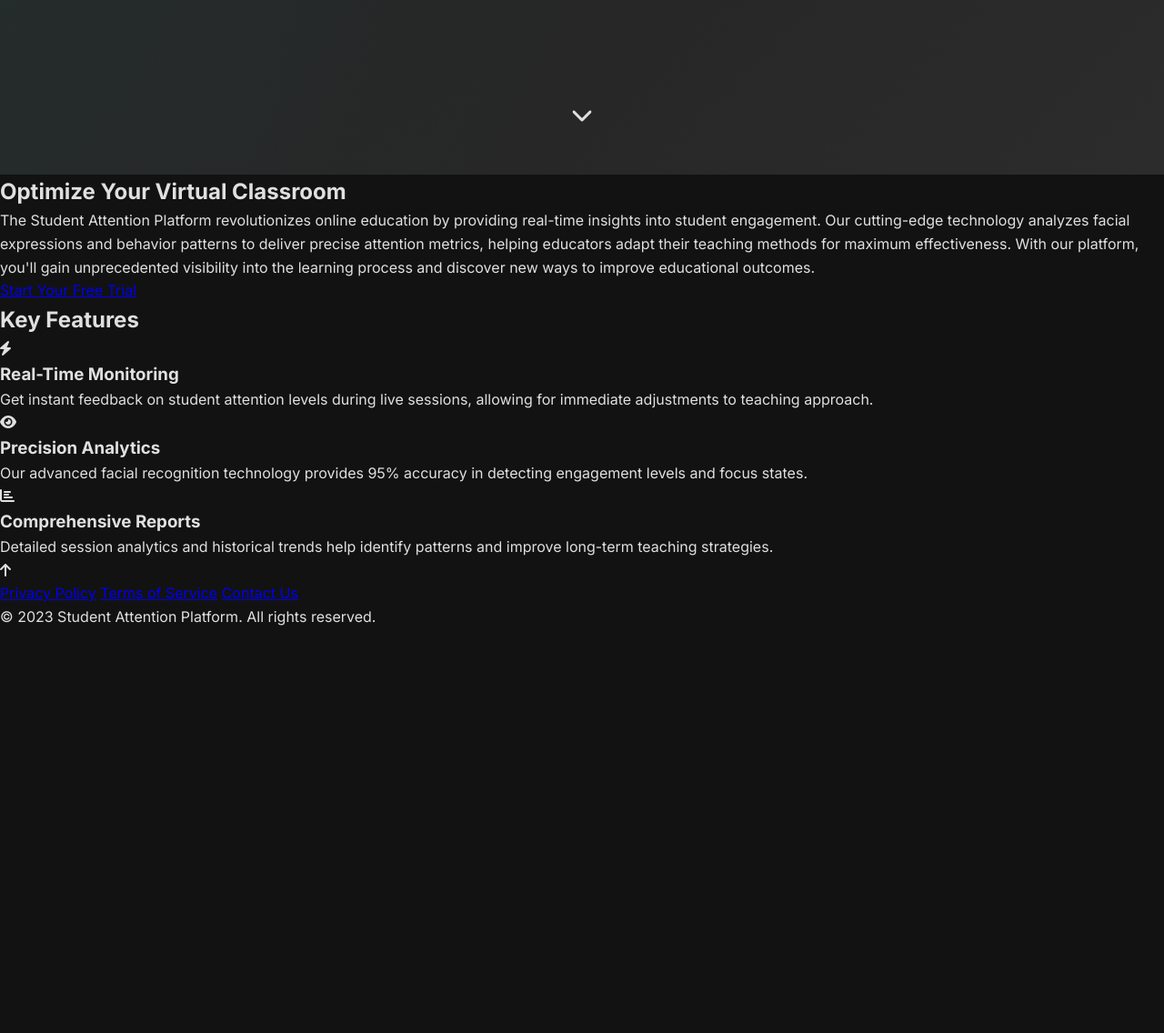
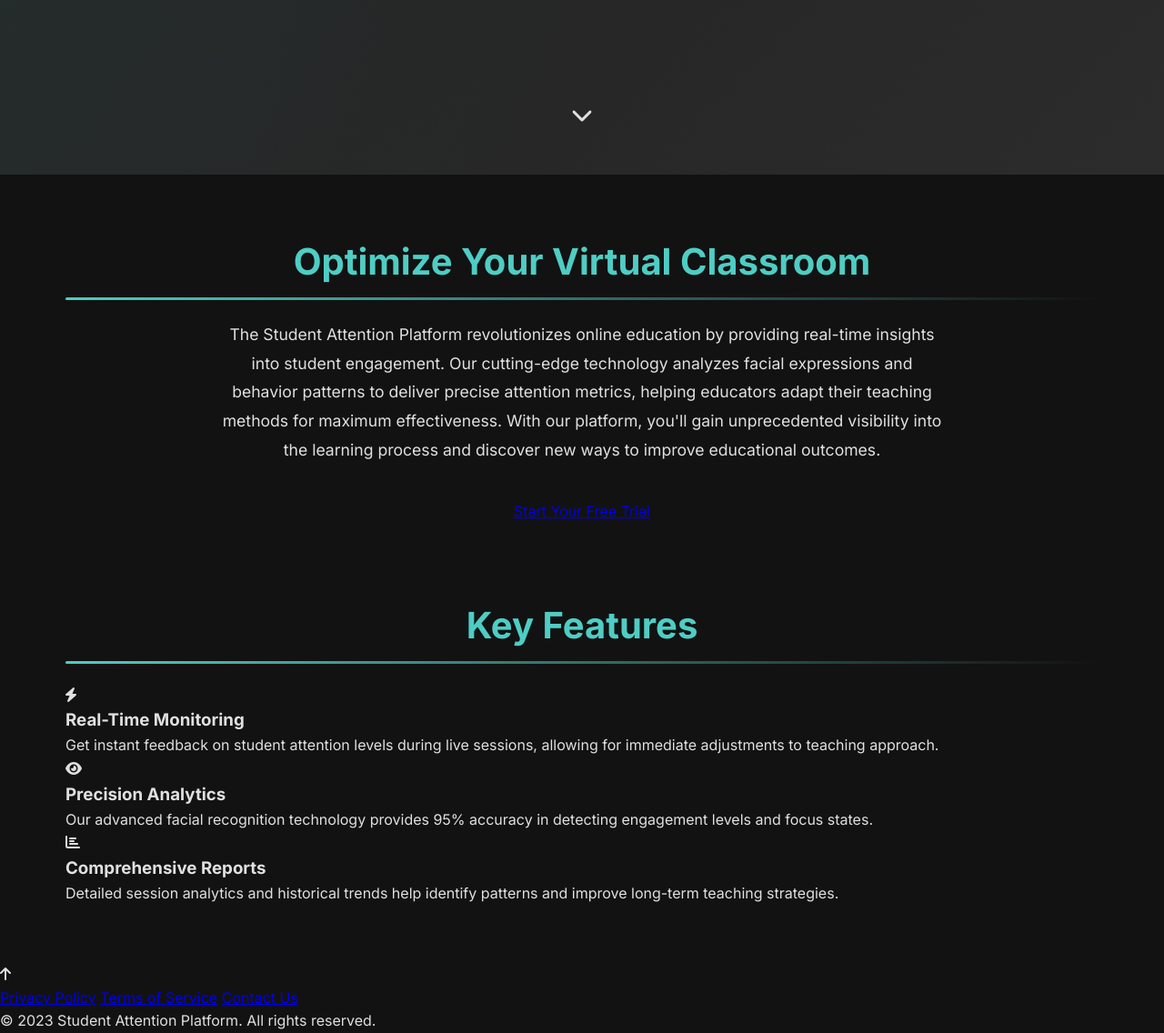
Before and after one commit to SEPAD-Project/WebApplication, a Flask app: page / in a window 1280 px wide. Shown: the part 608-1744 px from the top of the page at 91% size. Before the commit the page ends 1296 px from the top, so only its background shows below. Run offline with Flask 3, Linux system fonts and the light colour scheme.

Commit message:
main content styles created

```diff
--- a/app/static/css/home.css
+++ b/app/static/css/home.css
@@ -182,3 +182,50 @@ body {
       transform: translateY(-10px) translateX(-50%);
   }
 }
+
+
+.main-content {
+  max-width: 1200px;
+  margin: 0 auto;
+  padding: 4rem 2rem;
+}
+
+.section-title {
+  color: var(--primary-color);
+  font-size: 2.5rem;
+  margin-bottom: 2rem;
+  text-align: center;
+  position: relative;
+}
+
+.centered-title {
+  display: block;
+  width: 100%;
+  text-align: center;
+}
+
+.section-title::after {
+  content: '';
+  position: absolute;
+  bottom: -10px;
+  left: 0;
+  width: 100%;
+  height: 3px;
+  background: linear-gradient(90deg, var(--primary-color), transparent);
+  border-radius: 3px;
+}
+
+.intro-section {
+  margin-bottom: 5rem;
+  text-align: center;
+}
+
+.intro-text {
+  color: var(--light-gray);
+  font-size: 1.1rem;
+  line-height: 1.8;
+  margin-bottom: 2.5rem;
+  max-width: 800px;
+  margin-left: auto;
+  margin-right: auto;
+}
```
